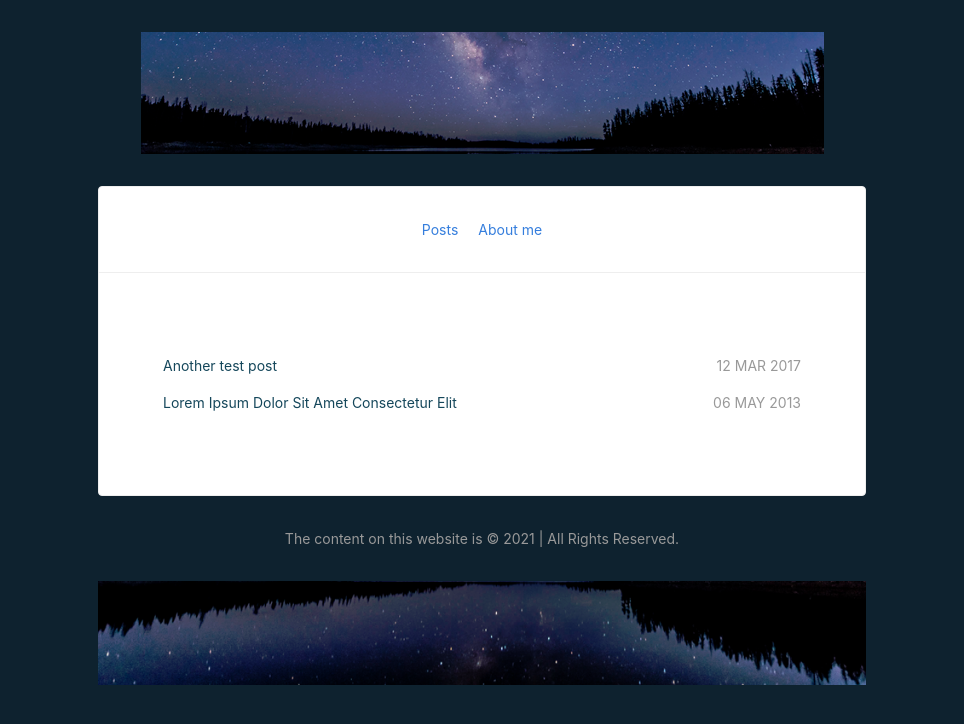
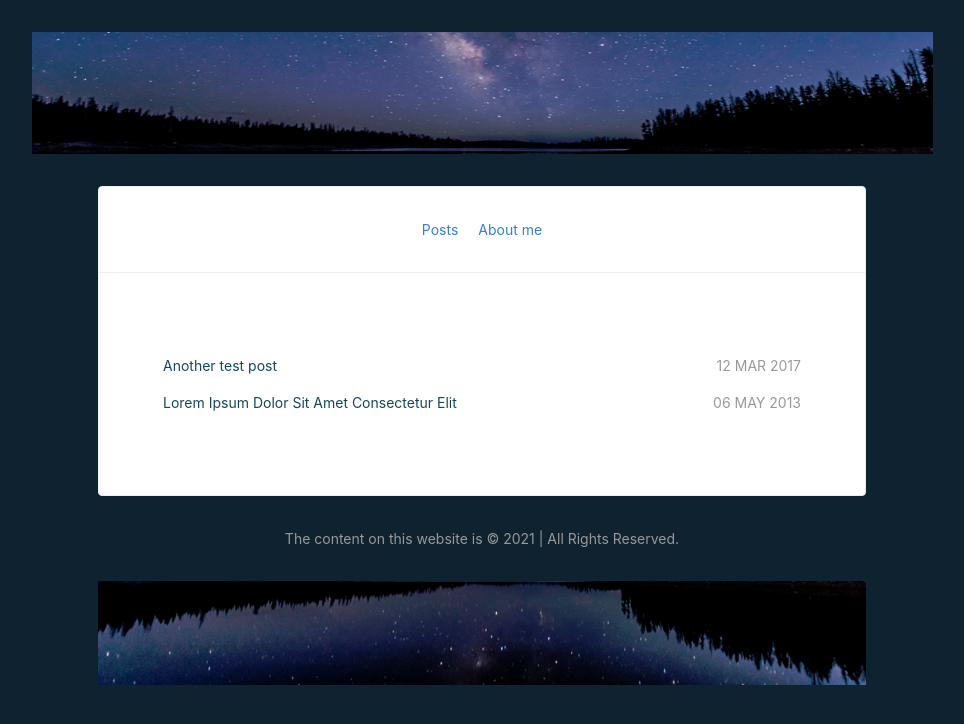
Before and after one commit to SteveD3/steved3.github.io, a Jekyll site: the page built from index.html, in a window 1280 px wide. Shown: the top 724 px of the page, without its empty margins (158-1122 px from the left). Built offline with Jekyll 4.4.1, drawn with Linux system fonts in a browser that asks for light colours; nearby versions of some CDN libraries.

Commit message:
Update default.html

```diff
--- a/_layouts/default.html
+++ b/_layouts/default.html
@@ -17,7 +17,7 @@
   <body class="lh-copy dark-gray pa0 f6 sans-serif bg-super-white">
     <header class="tc mt4">
       <a href="{{ site.url }}">
-        <img src="{{ site.url }}/images/nature1.png" alt="Home" width="683" height="122">
+        <img src="{{ site.url }}/images/nature1.png" alt="Return Home" width="901" height="122">
       </a>
     </header>
     <div class="mw7 bg-white mt4 mb3 center br2-ns bt bb ba-ns b--light-gray">
@@ -55,7 +55,9 @@
     </div>
     <footer class="mw7 center tc pt3 pb4 silver">
       The content on this website is &copy; {{ site.name }} {{ site.time | date: '%Y' }} | All Rights Reserved.
-      <img src="{{ site.url }}/images/nature2.png" alt="scribble" class="mt4 db center" />
+    <a href="{{ site.url }}">
+      <img src="{{ site.url }}/images/nature2.png" alt="Return Home" class="mt4 db center" />
+    </a>
     </footer>
   </body>
 </html>
```
